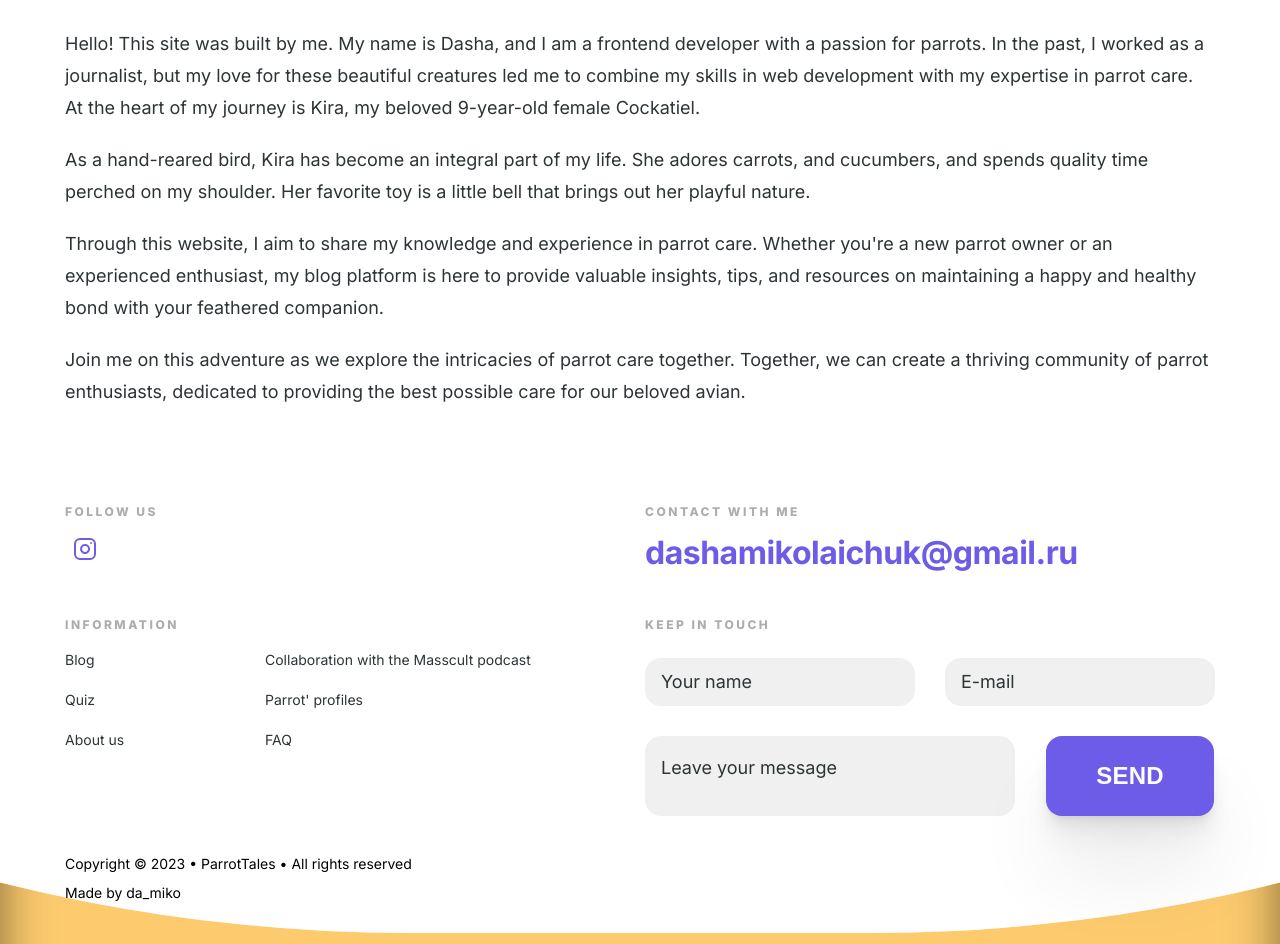
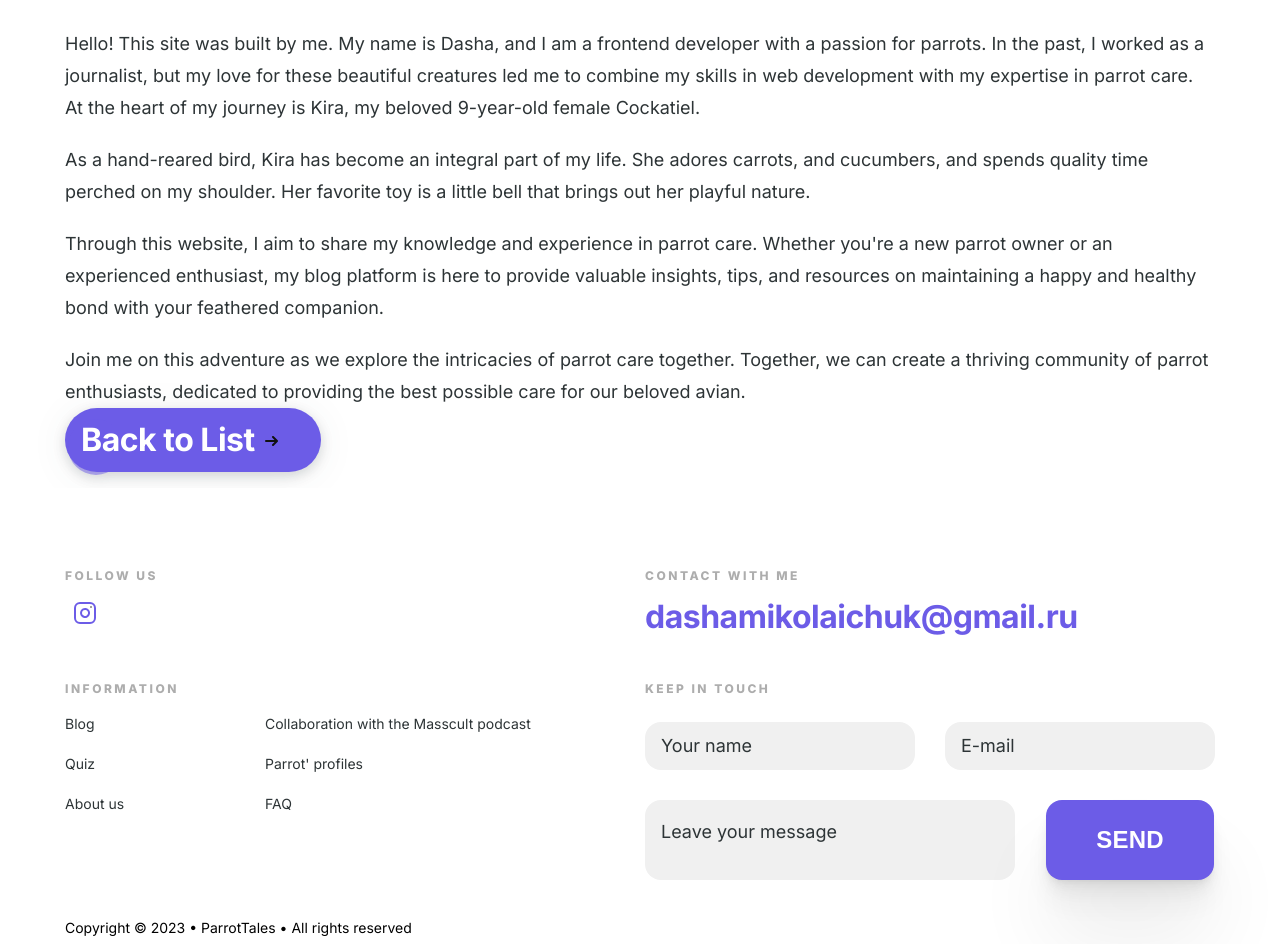
Before and after one commit to dashimiko/ParrotTale, a React (Create React App) app: page /about-us in a window 1280 px wide. Shown: the part 662-1606 px from the top of the page. Built offline with nearby package versions, Linux system fonts and the light colour scheme; a web font is replaced by a local one.

Commit message:
feature: add the button for returning to the list of articles

```diff
--- a/src/components/ArticleTemplate/ArticleTemplate.jsx
+++ b/src/components/ArticleTemplate/ArticleTemplate.jsx
@@ -2,16 +2,24 @@ import './ArticleTemplate.scss';
 import ScrollToTopOnMount from '../ScrollToTopMount/ScrollToTopMount';
 import DefaultTemplate from './DeafaultTemplate/DefaultTemplate';
 import ExtandedTemplate from './ExtendedTemplate/ExtandedTemplate';
+import ExploreButton from '../ExploreButton/ExploreButton';
 
 function ArticleTemplate({ article, type }) {
   return (
     <>
       <ScrollToTopOnMount />
-      {type === 'default' ? (
-        <DefaultTemplate article={article} />
-      ) : (
-        <ExtandedTemplate article={article} />
-      )}
+      <section className="article-template">
+        {type === 'default' ? (
+          <DefaultTemplate article={article} />
+        ) : (
+          <ExtandedTemplate article={article} />
+        )}
+        <ExploreButton
+          link="/blog"
+          text="Back to List"
+          localStyleName="back-button"
+        />
+      </section>
     </>
   );
 }
--- a/src/components/ArticleTemplate/ArticleTemplate.scss
+++ b/src/components/ArticleTemplate/ArticleTemplate.scss
@@ -1,6 +1,8 @@
 @import '../../commonStyles/commonStyles.scss';
 
 .article-template {
+  display: flex;
+  flex-direction: column;
   max-width: 1440px;
   margin: 0 auto;
   padding: 16px 135px;
@@ -38,3 +40,8 @@
   width: 100%;
   gap: 20px;
 }
+
+.back-button {
+  max-width: 224px;
+  width: 100%;
+}
--- a/src/components/ArticleTemplate/DeafaultTemplate/DefaultTemplate.jsx
+++ b/src/components/ArticleTemplate/DeafaultTemplate/DefaultTemplate.jsx
@@ -2,7 +2,7 @@ import './DefaultTemplate.scss';
 
 function DefaultTemplate({ article }) {
   return (
-    <section className="article-template">
+    <>
       <h1 className="article-template__title">{article.title}</h1>
       <div className="article-template__picture-box">
         {article.pictures.map((picture) => (
@@ -21,7 +21,7 @@ function DefaultTemplate({ article }) {
           </p>
         ))}
       </div>
-    </section>
+    </>
   );
 }
 
--- a/src/components/ArticleTemplate/ExtendedTemplate/ExtandedTemplate.jsx
+++ b/src/components/ArticleTemplate/ExtendedTemplate/ExtandedTemplate.jsx
@@ -2,7 +2,7 @@ import './ExtandedTemplate.scss';
 
 function ExtandedTemplate({ article }) {
   return (
-    <section className="article-template">
+    <>
       <h1 className="article-template__title">{article.title}</h1>
       <p className="article-template__paragraph extended-article-template__subtitle">
         {article.subTitle}
@@ -42,7 +42,7 @@ function ExtandedTemplate({ article }) {
           </div>
         ))}
       </div>
-    </section>
+    </>
   );
 }
 
--- a/src/components/ExploreButton/ExploreButton.jsx
+++ b/src/components/ExploreButton/ExploreButton.jsx
@@ -1,7 +1,7 @@
 import { NavLink } from 'react-router-dom';
 import './ExploreButton.scss';
 
-function ExploreButton({ link, localStyleName }) {
+function ExploreButton({ link, localStyleName, text }) {
   return (
     <NavLink
       // target="_blank"
@@ -9,7 +9,7 @@ function ExploreButton({ link, localStyleName }) {
       to={link}
       className={`${localStyleName} pictureBox__button explore-button link`}
     >
-      <span>Learn more</span>
+      <span>{text}</span>
       <svg width="13px" height="10px" viewBox="0 0 13 10">
         <path d="M1,5 L11,5" />
         <polyline points="8 1 12 5 8 9" />
--- a/src/components/FAQ/FAQ.scss
+++ b/src/components/FAQ/FAQ.scss
@@ -3,6 +3,11 @@
 .FAQ__container {
   background-color: $mainBackgroundColor;
   width: 100%;
+  -webkit-transition: 0.5s;
+  -moz-transition: 0.5s;
+  -ms-transition: 0.5s;
+  -o-transition: 0.5s;
+  transition: all 0.5s ease 0s;
 }
 
 .FAQ__box {
@@ -11,12 +16,14 @@
   max-width: 1440px;
   padding: 80px 135px;
   margin: 0 auto;
+  transition: all 0.5s ease 0s;
 }
 
 .FAQ__title {
   @extend %title__small;
   @extend %null__item;
   margin-bottom: 30px;
+  transition: all 0.5s ease 0s;
 }
 
 .FAQ__accordion-box {
@@ -28,6 +35,7 @@
   font-size: 1.5rem;
   margin-bottom: 15px;
   box-sizing: border-box;
+  transition: all 0.5s ease 0s;
 }
 
 .FAQ__question {
@@ -42,12 +50,14 @@
   transition: all 0.5s ease;
   &::-webkit-details-marker {
     display: none;
+    transition: all 0.5s ease 0s;
   }
   &::after {
     content: '\002B';
     font-size: 36px;
     font-weight: 300;
     transition: all 0.5s ease;
+    transform: rotate(0);
   }
   &:hover {
     color: $violetDetails;
@@ -56,6 +66,7 @@
 
 summary::-webkit-details-marker {
   display: none;
+  transition: all 0.5s ease 0s;
 }
 
 .FAQ__accordion-box[open] .FAQ__question {
@@ -65,10 +76,16 @@ summary::-webkit-details-marker {
 }
 
 .FAQ__accordion-box[open] .FAQ__question:after {
+  -webkit-transform: rotate(45deg);
+  will-change: transform;
+  content: '\002B';
+  -webkit-transform-origin: center;
+  transform-origin: center;
   transform: rotate(45deg);
   font-size: 36px;
   font-weight: 300;
-  transition: all 0.5s ease;
+  -webkit-transition: all 0.5s ease;
+  transition: all 0.3s ease;
 }
 
 .FAQ__accordion-box[open] .FAQ__answer {
--- a/src/components/Promo/PictureBox/PictureBox.jsx
+++ b/src/components/Promo/PictureBox/PictureBox.jsx
@@ -47,7 +47,11 @@ function PictureBox() {
               Parrots in pop culture
             </span>
           </NavLink>
-          <ExploreButton link={buttonlink} localStyleName={localstyle} />
+          <ExploreButton
+            link={buttonlink}
+            localStyleName={localstyle}
+            text="Learn more"
+          />
         </div>
 
         <div className="pictureBox__fragment-container">
@@ -160,7 +164,11 @@ function PictureBox() {
                 alt="нужен осмысленный альт"
               />
 
-              <ExploreButton link={buttonlink} localStyleName={localstyle} />
+              <ExploreButton
+                link={buttonlink}
+                localStyleName={localstyle}
+                text="Learn more"
+              />
             </div>
           </div>
         </div>
--- a/src/components/Promo/Promo.scss
+++ b/src/components/Promo/Promo.scss
@@ -27,8 +27,9 @@
   width: 868px;
   height: 768px;
   border-radius: 99px;
-  //transform: rotate(-45deg);
   //если не хочется крутить фигуру, ее положение может быть таким
+  //если не хочется, надо закомментировать
+  transform: rotate(-45deg);
   opacity: 0.5;
   top: -20%;
   right: -10%;
@@ -90,7 +91,7 @@
   display: none;
 }
 
-@keyframes rotation {
+/* @keyframes rotation {
   from {
     transform: rotate(0deg);
   }
@@ -104,7 +105,7 @@
   animation-duration: 20s;
   animation-timing-function: linear;
   animation-iteration-count: infinite;
-}
+} */
 
 @media screen and (min-width: 1441px) {
   .promo__dots {
@@ -139,6 +140,8 @@
     background-size: contain;
   }
   .promo__figure {
+    //если фигура крутится,transform надо убрать
+    transform: none;
     animation: none;
     background-color: transparent;
     opacity: 1;
```
Also changed, not shown: .eslintrc.json.
